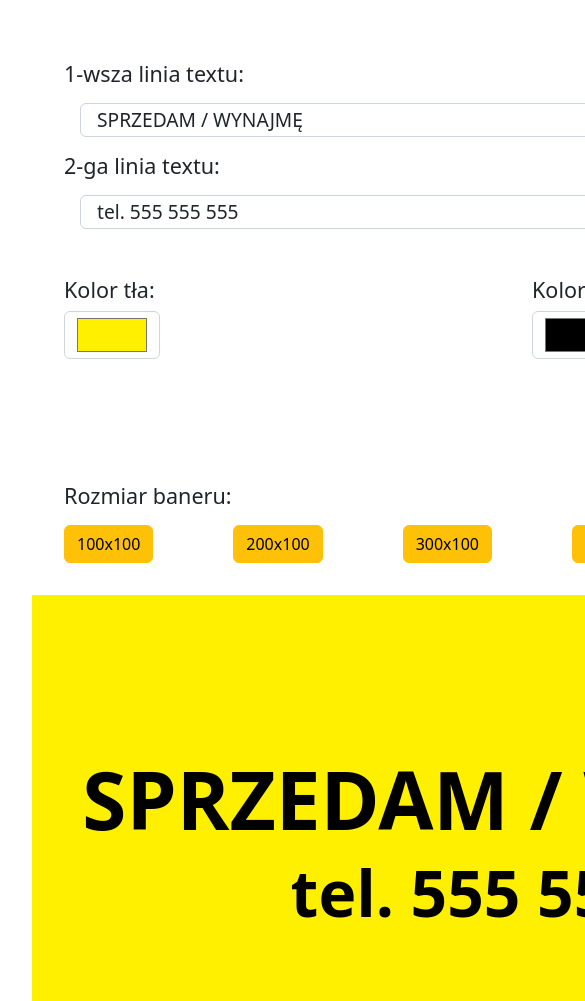
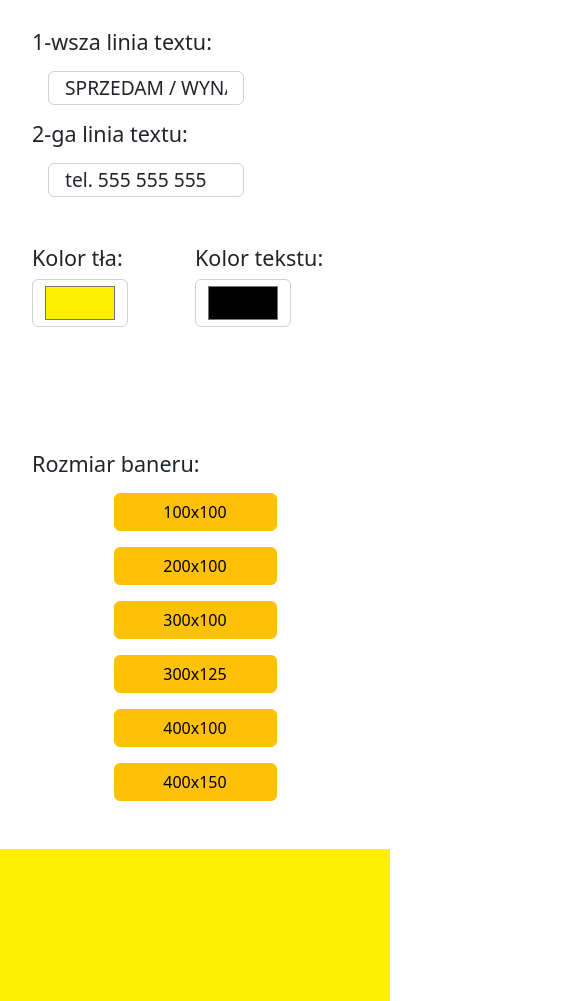
Before and after one commit to michalzareba0001/baneryMaker, a website: page index.html in a window 390 px wide. Shown: the part 99-1100 px from the top of the page, 585 px wide, since content can reach past the window. Drawn offline with nearby package versions, Linux system fonts and the light colour scheme.

Commit message:
more css

```diff
--- a/banery.scss
+++ b/banery.scss
@@ -19,7 +19,7 @@ header {
 main {
     position: absolute;
     top: 6rem;
-    padding: 2rem;
+    width: 100%;
 
     .baner {
         display: grid;
@@ -149,16 +149,11 @@ main {
     }
 }
 
-.footer {
-    width: 100%;
 
-    #footerLeft {
-
-        text-align: right;
-    }
-}
+//tablet
 @media screen and (max-width: 1250px) {
     #main {
+        padding: 0;
         .baner {
             grid-template-columns: 1fr;
 
@@ -179,3 +174,40 @@ main {
     }
 
 }
+
+//mobile
+@media screen and (max-width: 800px) {
+    #main {
+        padding: 0;
+
+        .baner {
+            grid-template-columns: 1fr;
+
+            .baner_form {
+                max-width: 100vw;
+                grid-column-start: 1;
+                grid-column-end: 2;
+                grid-row-start: 1;
+                grid-row-end: 2;
+
+                .baner_size{
+                    flex-direction: column;
+
+                    button{
+                        margin-bottom: 1rem;
+                        min-width: 50%;
+                    }
+                }
+            }
+
+            .baner_container {
+                max-width: 100vw;
+                overflow: scroll;
+                grid-column-start: 1;
+                grid-column-end: 2;
+                grid-row-start: 2;
+                grid-row-end: 3;
+            }
+        }
+    }
+}
--- a/index.html
+++ b/index.html
@@ -63,12 +63,9 @@
                 <button class="btn btn-success zapisz" onclick="generateJpeg()">Zapisz projekt</button>
             </div>
         </div>
-        <div class="badge text-bg-secondary footer">
-            <div id="footerLeft">© 2022 Banery Maker</div>
-        </div>
+
 
     </main>
-
 
 </body>
 
```
Also changed, not shown: banery.css, 1 other file.
